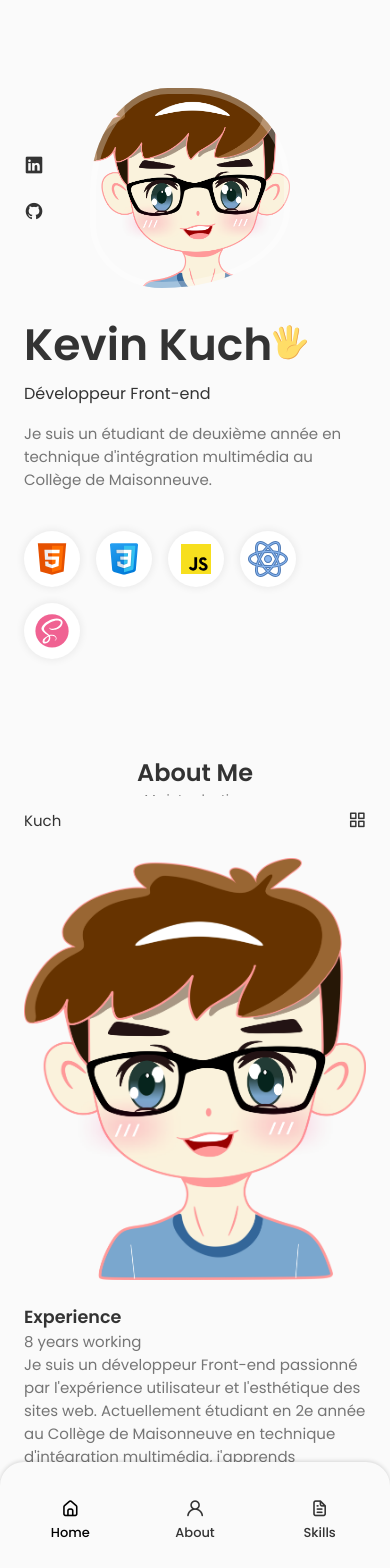
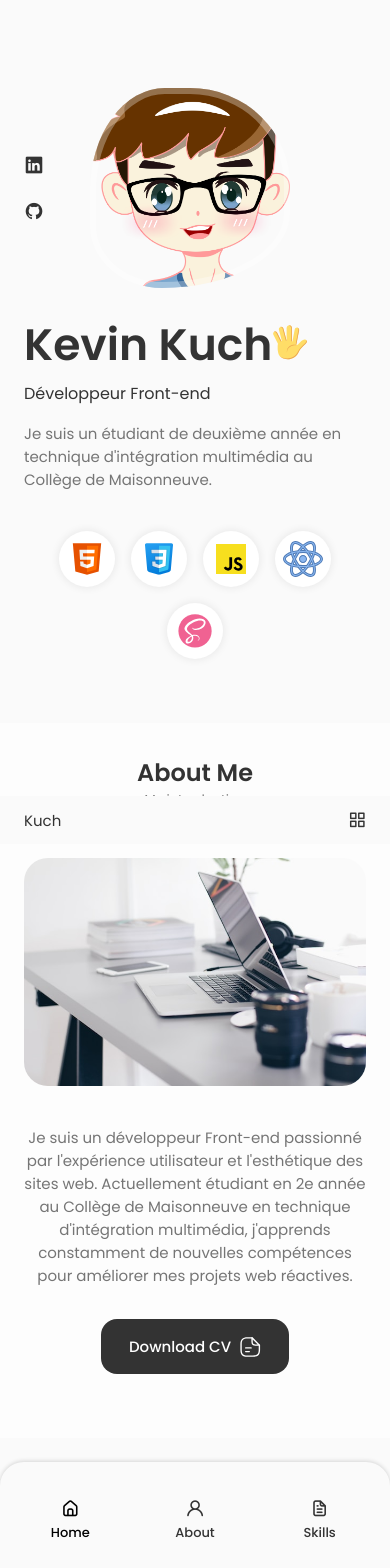
Before and after one commit to KevinKuch/kevin-kuch-portfolio, a React (Create React App) app: page / in a window 390 px wide. Shown: the top 1568 px of the page. After the commit the page ends 1486 px from the top, so only its background shows below. Built offline with nearby package versions, Linux system fonts and the light colour scheme.

Commit message:
Section about fait

```diff
--- a/src/components/about/About.css
+++ b/src/components/about/About.css
@@ -0,0 +1,66 @@
+.About {
+    background-color: #fdfdfd;
+}
+
+.about__container {
+    grid-template-columns: repeat(2, 1fr);
+    align-items: center;
+    column-gap: 4rem;
+}
+
+.about__img {
+    height: auto;
+    width: 100%;
+    border-radius: 1.5rem;
+    justify-self: center;
+}
+
+.about__description {
+    padding: 0 4rem 0 0;
+    margin-bottom: var(--mb-2-5);
+}
+
+/*=============== BREAKPOINTS ===============*/
+/* For large devices */
+@media screen and (max-width: 992px) {
+    .about__container {
+        grid-template-columns: 1fr;
+        row-gap: 2.5rem;
+    }
+
+    .about__img {
+        width: 450px;
+    }
+
+    .about__data {
+        text-align: center;
+    }
+
+    .about__description {
+        padding: 0 5rem;
+        margin-bottom: 2rem;
+    }
+
+  }
+
+  /* For medium devices */
+  /* @media screen and (max-width: 768px) {
+
+  } */
+
+  @media screen and (max-width: 576px) {
+    .about__description {
+        padding: 0;
+    }
+
+    .about__img {
+        width: 350px;
+    }
+  }
+
+  /* For small devices */
+  @media screen and (max-width: 350px) {
+    .about__img {
+        width: 300px;
+    }
+  }
--- a/src/components/about/About.jsx
+++ b/src/components/about/About.jsx
@@ -1,8 +1,8 @@
 import React from 'react';
 import './About.css';
-import AboutImg from '../../assets/about.png';
+import AboutImg from '../../assets/about.jpg';
 import CV from '../../assets/Kuch_Kevin_cv1.pdf';
-import Info from './Info';
+
 
 export default function About({}) {
 
@@ -13,11 +13,8 @@ export default function About({}) {
             <span className="section__subtitle"> My introduction</span>
 
             <div className="about__container container grid">
-                <img src={AboutImg} alt="image boy avec lunette" className="about__img" />
-
+                <img src={AboutImg} alt="image d'un portable" className='about__img'/>
                 <div className="about__data">
-                    <Info />
-
                     <p className="about__description">Je suis un développeur Front-end passionné par l'expérience utilisateur et l'esthétique des sites web. Actuellement étudiant en 2e année au Collège de Maisonneuve en technique d'intégration multimédia, j'apprends constamment de nouvelles compétences pour améliorer mes projets web réactives.</p>
 
                     <a download="" href={CV} className="button button--flex">Download CV
--- a/src/components/about/Info.jsx
+++ /dev/null
@@ -1,15 +0,0 @@
-import React from 'react';
-// import './Info.css';
-
-export default function Info({}) {
-
-
-    return (
-        <div className='about__info Info grid'>
-            <div className="about__box">
-                <h3 className="about__title">Experience</h3>
-                <span className="about__subtitle">8 years working</span>
-            </div>
-        </div>
-    );
-}
--- a/src/components/home/Home.css
+++ b/src/components/home/Home.css
@@ -1,3 +1,5 @@
+
+
 .home__container {
     row-gap : 7rem;
 }
@@ -47,7 +49,7 @@
 
 .home__img {
     /* https://lovepik.com/image-401287461/boy-avatar.html */
-    background: url(../../assets/about.png);
+    background: url(../../assets/profile.png);
     background-repeat: no-repeat;
     background-position: center;
     background-size: cover;
@@ -163,6 +165,9 @@
     .home__scroll {
         margin-left: 7.5rem;
     }
+    .home__logo__skills {
+        justify-content: center;
+    }
   }
 
   /* For medium devices */
@@ -190,6 +195,8 @@
     .home__scroll {
         display:none;
     }
+
+
   }
 
   /* For small devices */
```
Also changed, not shown: src/assets/about.jpg (added), src/assets/profile.png (renamed from src/assets/about.png).
